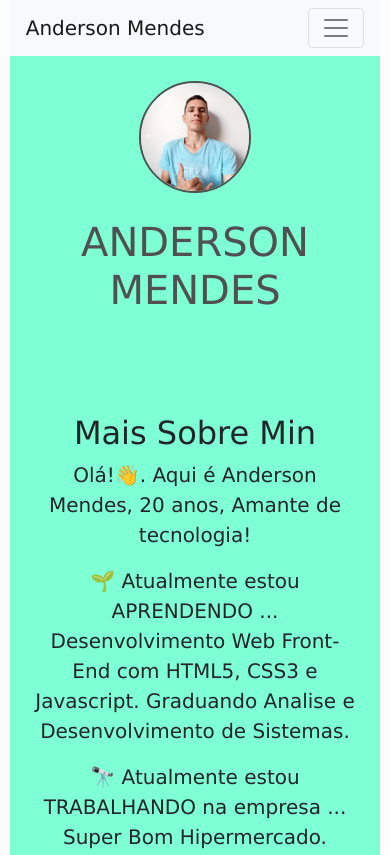
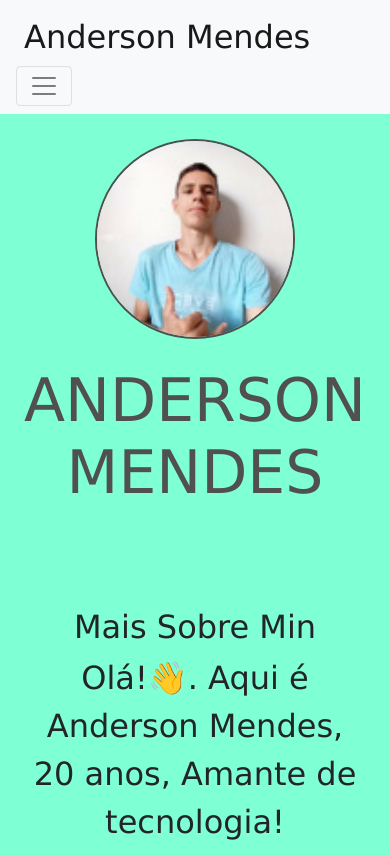
Before and after one commit to AndersonMendes567/curso-html-css-updated, a plain HTML site: page index.html in a window 390 px wide. Shown: the top 855 px of the page. Drawn offline with nearby package versions, Linux system fonts and the light colour scheme.

Commit message:
feito melhorias de responsividade

```diff
--- a/index.html
+++ b/index.html
@@ -4,8 +4,8 @@
         <meta charset="UTF-8">
         <title>Anderson Mendes | Blog Oficial</title>
         <link rel="stylesheet" href="https://maxcdn.bootstrapcdn.com/bootstrap/4.0.0/css/bootstrap.min.css" integrity="sha384-Gn5384xqQ1aoWXA+058RXPxPg6fy4IWvTNh0E263XmFcJlSAwiGgFAW/dAiS6JXm" crossorigin="anonymous">
-        <link rel="icon" href="images/image-autor.jpg" class="icone">
-        <link rel="stylesheet" href="style.css">
+        <link rel="icon" href="./images/image-autor.jpg" class="icone">
+        <link rel="stylesheet" href="./style.css">
         <link href='https://unpkg.com/boxicons@2.0.7/css/boxicons.min.css' rel='stylesheet'>
         <script src="https://unpkg.com/boxicons@latest/dist/boxicons.js"></script>
         <script src="main.js"></script>
@@ -54,7 +54,7 @@
                     <p>😄 Pronomes que ME DEFINE: ... Curioso, criativo, proativo, detalhista, perfeccionista! </p>
                 </div>
                 <header>
-                    <h2 class="sub-title">Posts</h3>
+                    <h2 class="sub-title">Posts</h2>
                 </header>
                 <article class="post" id="posts">
                     <header>
--- a/style.css
+++ b/style.css
@@ -10,8 +10,10 @@ body
     background-color: #fcfcfc;
 }
 
-a.navbar-brand{
+
+a.navbar-brand, a.nav-link{
     font-size: 100%;
+    margin-left: 8px;
 }
 
 .content{
@@ -25,6 +27,7 @@ a.navbar-brand{
 .photo{
     border: 2px solid #505050;
     border-radius: 50%;
+    width: 200px;
     display: flex;
     margin: 0 auto;
     margin-top: 25px;
@@ -47,10 +50,12 @@ a.navbar-brand{
     margin-bottom: 100px;
     text-align: center;
 }
+
+
 #title
 {
     text-align: center;
-    font-size: 40px;
+    font-size: 60px;
     text-transform: uppercase;
 }
 
@@ -141,12 +146,14 @@ img.post_image
 @media (max-width: 1100px){
     body{
         width: 100%;
-        font-size: 125%;
+        font-size: 200%;
     }
+
     .content{
-        max-width: 95%;
+        width: 100%;
+        max-width: 100%;
         position: absolute;
-        right: 2.5%;
-        left: 2.5%;
+        left: 0;
+        right: 0;
     }
 }
```
